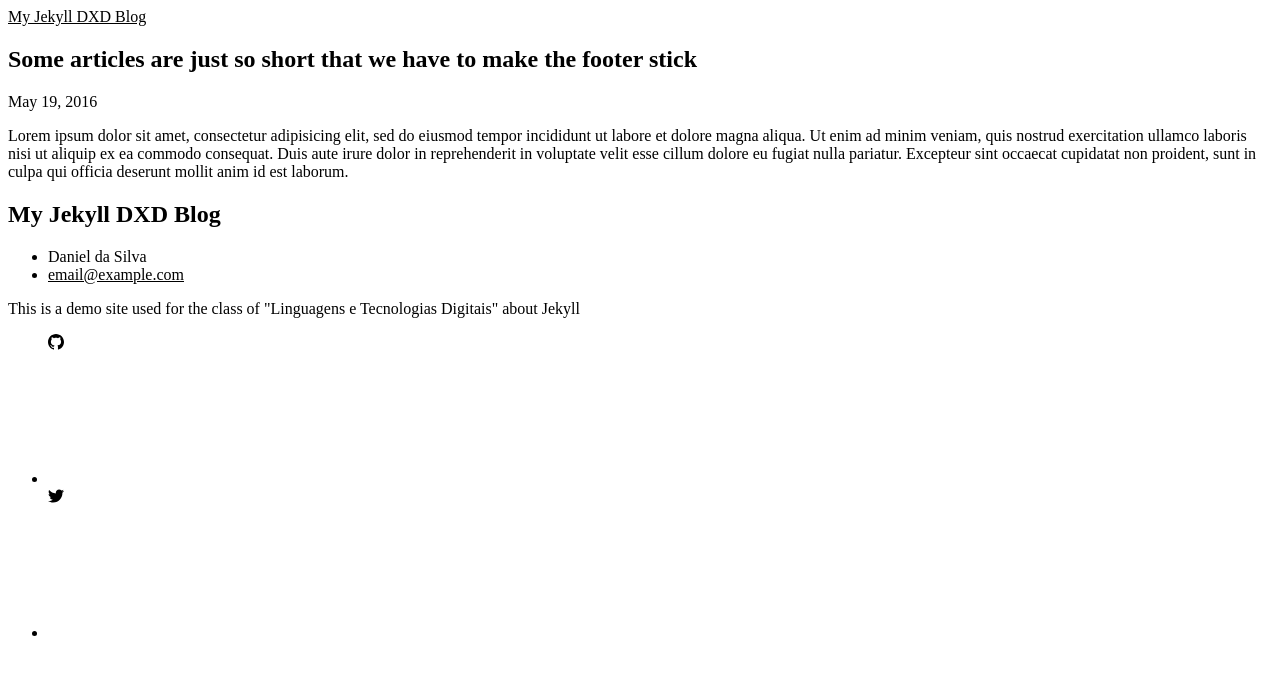
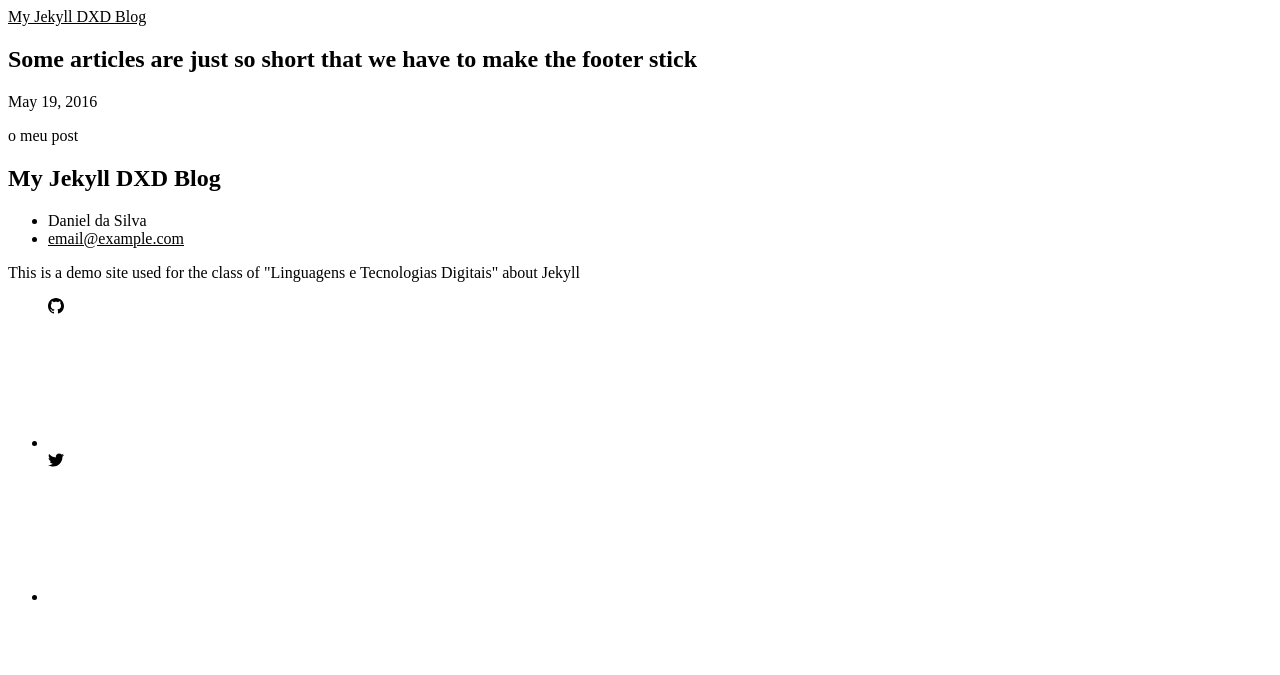
Before and after one commit to diogossantos/diogossantos.github.io, a Jekyll site: the page built from _posts/2016-05-19-super-short-article.md, in a window 1280 px wide. Shown: the top 675 px of the page. Built offline with Jekyll 4.4.1, drawn with Linux system fonts in a browser that asks for light colours; some web fonts are replaced.

Commit message:
Experiência Post

```diff
--- a/_posts/2016-05-19-super-short-article.md
+++ b/_posts/2016-05-19-super-short-article.md
@@ -3,4 +3,4 @@ layout: post
 title: "Some articles are just so short that we have to make the footer stick"
 ---
 
-Lorem ipsum dolor sit amet, consectetur adipisicing elit, sed do eiusmod tempor incididunt ut labore et dolore magna aliqua. Ut enim ad minim veniam, quis nostrud exercitation ullamco laboris nisi ut aliquip ex ea commodo consequat. Duis aute irure dolor in reprehenderit in voluptate velit esse cillum dolore eu fugiat nulla pariatur. Excepteur sint occaecat cupidatat non proident, sunt in culpa qui officia deserunt mollit anim id est laborum.
+o meu post
```
